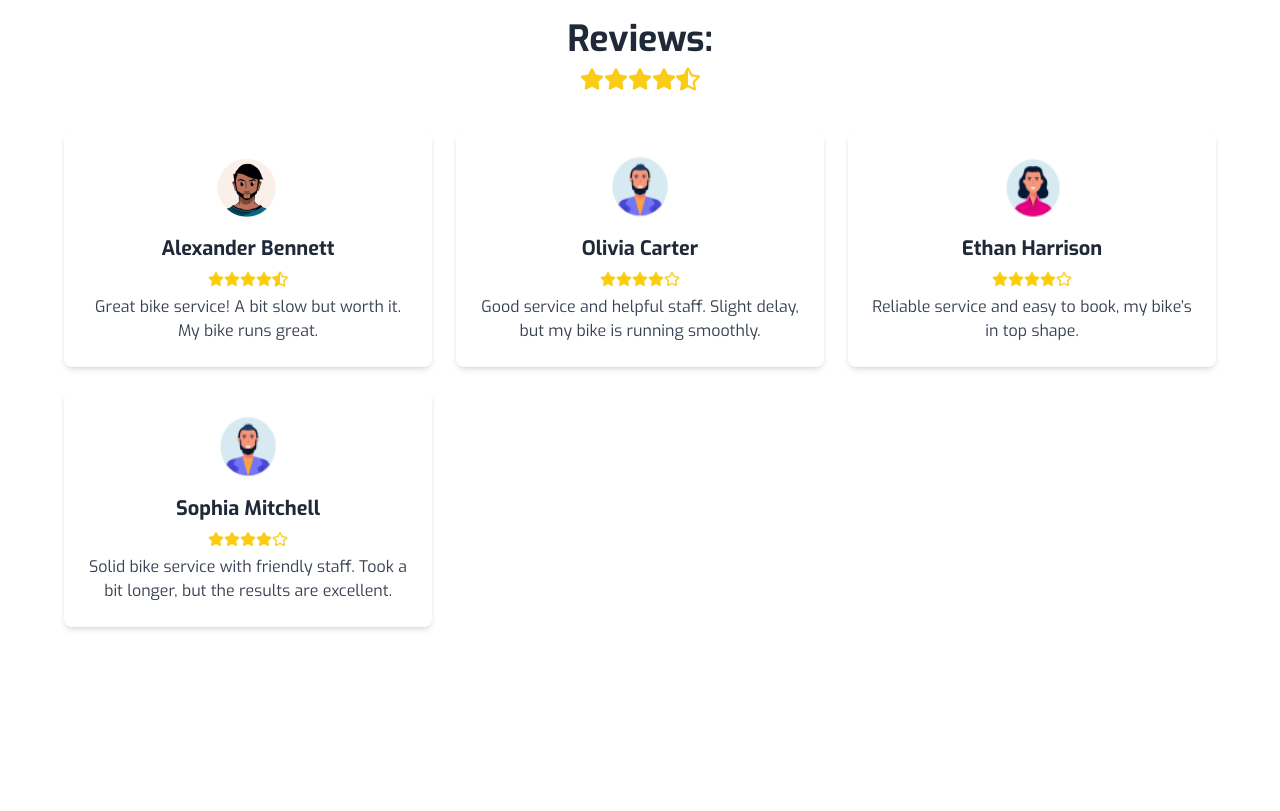
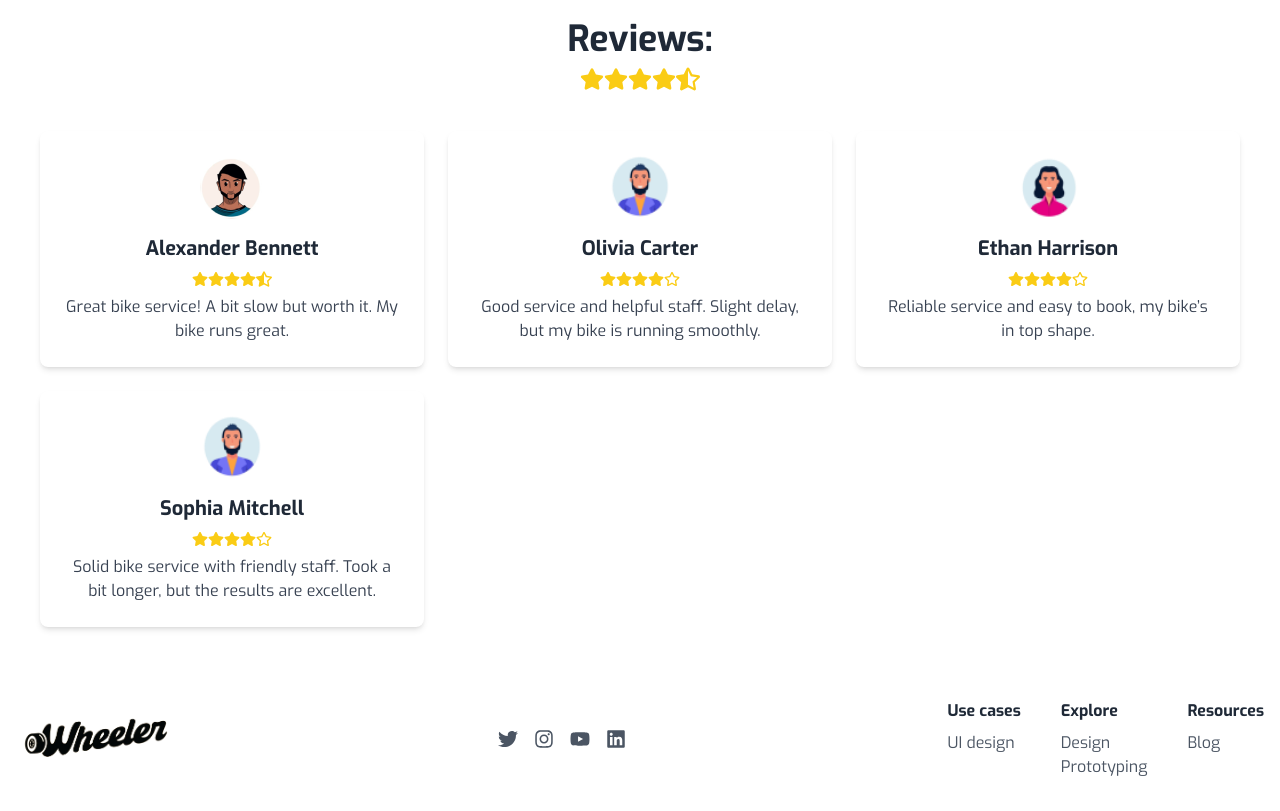
Before and after one commit to AmanCH3/Bike-Service-Development, a React (Vite) app in the folder bike-frontend/: page / in a window 1280 px wide. Shown: the part 1860-2671 px from the top of the page. Before the commit the page ends 2527 px from the top, so only its background shows below. Built offline with nearby package versions, Linux system fonts and the light colour scheme.

Commit message:
feat : footer has been added into the landing page

```diff
--- a/bike-frontend/src/App.tsx
+++ b/bike-frontend/src/App.tsx
@@ -1,4 +1,5 @@
 // import BookingSection from "./component/bookingsection/BookingComponent";
+import Footer from "./component/herosection/Footer";
 import HeroSection from "./component/herosection/HeroSection";
 import ReviewsSection from "./component/herosection/review";
 // import SechulingCalander from "./component/herosection/SechulingCalander";
@@ -16,6 +17,7 @@ function App() {
       <Services />
       <WarrantySection />
       <ReviewsSection />
+      <Footer />
     </div>
   );
 }
--- /dev/null
+++ b/bike-frontend/src/component/herosection/Footer.tsx
@@ -0,0 +1,109 @@
+import React from "react";
+import { FaTwitter, FaInstagram, FaYoutube, FaLinkedin } from "react-icons/fa";
+import { useNavigate } from "react-router-dom";
+import Logo from "../../assets/logo.png";
+
+const Footer: React.FC = () => {
+  const navigate = useNavigate();
+
+  const navigateTo = (path: string) => {
+    navigate(path);
+  };
+
+  return (
+    <footer className="bg-white py-8">
+      <div className="container mx-auto px-4">
+        <div className="flex flex-col md:flex-row justify-between items-center">
+          <div className="mb-6 md:mb-0">
+            <img src={Logo} alt="Logo" className="w-[160px] h-[80px]" />
+          </div>
+          <div className="flex space-x-4 mb-6 md:mb-0">
+            <a
+              href="https://twitter.com"
+              aria-label="Twitter"
+              target="_blank"
+              rel="noopener noreferrer"
+            >
+              <FaTwitter className="text-xl text-gray-600 hover:text-gray-900" />
+            </a>
+            <a
+              href="https://instagram.com"
+              aria-label="Instagram"
+              target="_blank"
+              rel="noopener noreferrer"
+            >
+              <FaInstagram className="text-xl text-gray-600 hover:text-gray-900" />
+            </a>
+            <a
+              href="https://youtube.com"
+              aria-label="YouTube"
+              target="_blank"
+              rel="noopener noreferrer"
+            >
+              <FaYoutube className="text-xl text-gray-600 hover:text-gray-900" />
+            </a>
+            <a
+              href="https://linkedin.com"
+              aria-label="LinkedIn"
+              target="_blank"
+              rel="noopener noreferrer"
+            >
+              <FaLinkedin className="text-xl text-gray-600 hover:text-gray-900" />
+            </a>
+          </div>
+          <div className="flex flex-col md:flex-row md:space-x-10">
+            <div className="mb-6 md:mb-0">
+              <h5 className="font-bold mb-2">Use cases</h5>
+              <ul>
+                <li>
+                  <button
+                    onClick={() => navigateTo("/uidesign")}
+                    className="text-gray-600 hover:text-gray-900"
+                  >
+                    UI design
+                  </button>
+                </li>
+              </ul>
+            </div>
+            <div className="mb-6 md:mb-0">
+              <h5 className="font-bold mb-2">Explore</h5>
+              <ul>
+                <li>
+                  <button
+                    onClick={() => navigateTo("/design")}
+                    className="text-gray-600 hover:text-gray-900"
+                  >
+                    Design
+                  </button>
+                </li>
+                <li>
+                  <button
+                    onClick={() => navigateTo("/prototyping")}
+                    className="text-gray-600 hover:text-gray-900"
+                  >
+                    Prototyping
+                  </button>
+                </li>
+              </ul>
+            </div>
+            <div>
+              <h5 className="font-bold mb-2">Resources</h5>
+              <ul>
+                <li>
+                  <button
+                    onClick={() => navigateTo("/blog")}
+                    className="text-gray-600 hover:text-gray-900"
+                  >
+                    Blog
+                  </button>
+                </li>
+              </ul>
+            </div>
+          </div>
+        </div>
+      </div>
+    </footer>
+  );
+};
+
+export default Footer;
--- a/bike-frontend/src/component/herosection/review.tsx
+++ b/bike-frontend/src/component/herosection/review.tsx
@@ -57,7 +57,7 @@ const ReviewsSection: React.FC = () => {
           {renderStars(4.5)}
         </div>
       </div>
-      <div className="grid grid-cols sm:grid-cols-2 lg:grid-cols-3 gap-6 max-w-6xl mx-auto items-start">
+      <div className="grid grid-cols sm:grid-cols-2 lg:grid-cols-3 gap-6  mx-auto items-center">
         {reviews.map((review, index) => (
           <div
             key={index}
```
